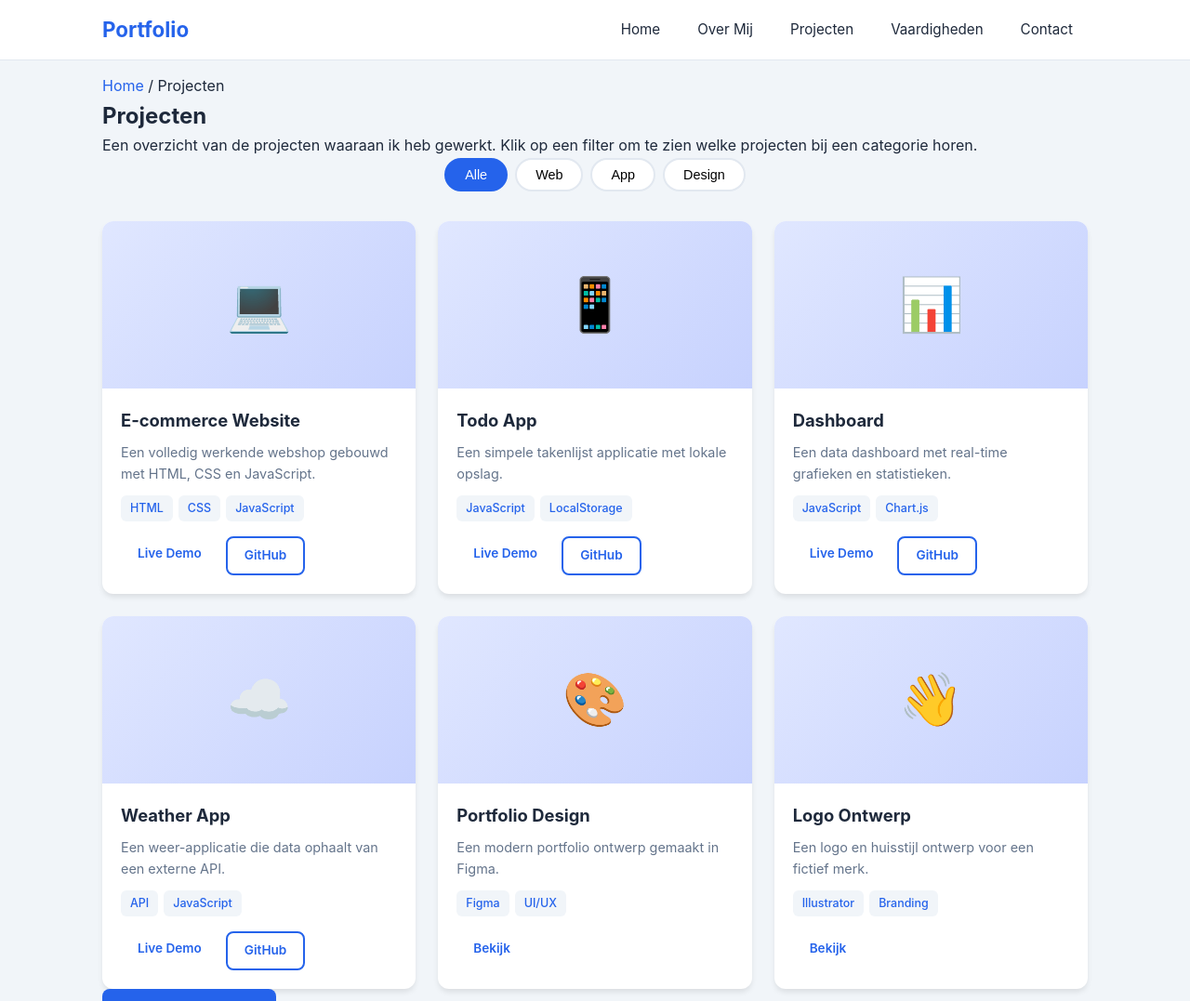
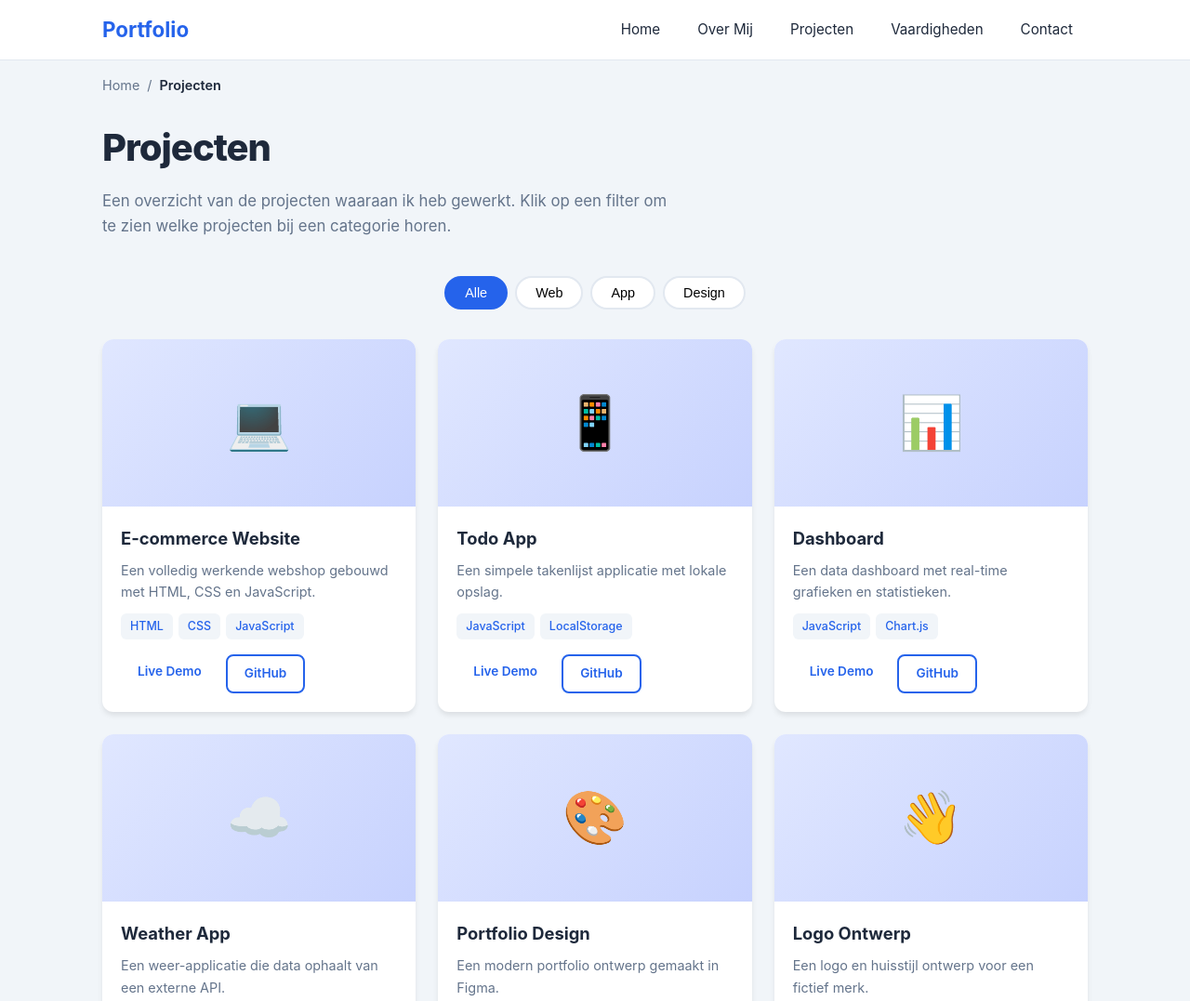
Before and after one commit to blox-cell/ITweek-2, a plain HTML site: page projecten.html in a window 1280 px wide. Shown: the top 1077 px of the page at 93% size. Drawn offline with Linux system fonts and the light colour scheme.

Commit message:
Stap 3: CSS styling toegevoegd voor breadcrumbs, paginatitel en terugknop

```diff
--- a/style.css
+++ b/style.css
@@ -329,6 +329,55 @@ a {
     gap: 8px;
 }
 
+/* --- BREADCRUMB --- */
+.breadcrumb {
+    display: flex;
+    align-items: center;
+    gap: 8px;
+    margin-bottom: 24px;
+    font-size: 0.9rem;
+}
+
+.breadcrumb a {
+    color: var(--text-light);
+    transition: color 0.2s;
+}
+
+.breadcrumb a:hover {
+    color: var(--primary);
+}
+
+.breadcrumb-separator {
+    color: var(--text-light);
+}
+
+.breadcrumb-current {
+    color: var(--text);
+    font-weight: 600;
+}
+
+/* --- PAGE HEADER --- */
+.page-title {
+    font-size: 2.5rem;
+    font-weight: 800;
+    letter-spacing: -1px;
+    margin-bottom: 12px;
+}
+
+.page-intro {
+    max-width: 620px;
+    color: var(--text-light);
+    font-size: 1.05rem;
+    margin-bottom: 40px;
+}
+
+/* --- BACK BUTTON --- */
+.projects-more {
+    display: flex;
+    justify-content: center;
+    margin-top: 40px;
+}
+
 /* --- SKILLS --- */
 .skills-grid {
     display: grid;
@@ -538,6 +587,14 @@ a {
         grid-template-columns: 1fr;
     }
 
+    .page-title {
+        font-size: 2rem;
+    }
+
+    .breadcrumb {
+        margin-bottom: 16px;
+    }
+
     .skills-grid {
         grid-template-columns: 1fr;
     }
```
